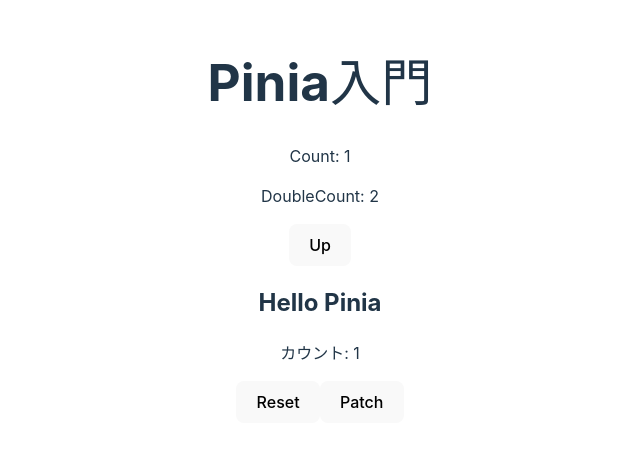
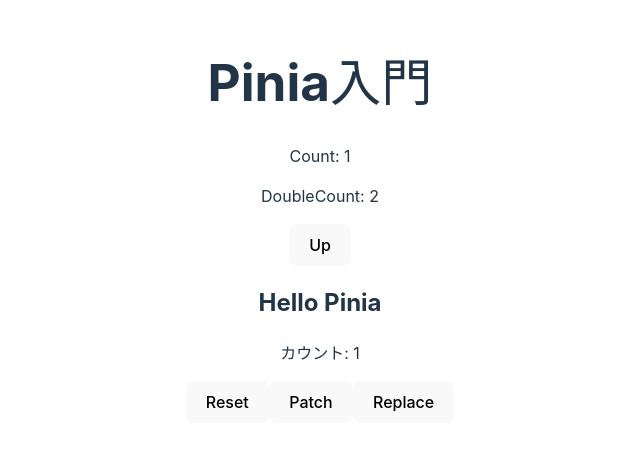
Before and after one commit to Bear29ers/primer-vue, a Vue app in the folder 07_pinia/: page / in a window 1280 px wide. Shown: the part 179-630 px from the top of the page, without its empty margins (320-960 px from the left). Built offline with nearby package versions, Linux system fonts and the light colour scheme.

Commit message:
feat: :sparkles: $stateでのReplace

```diff
--- a/07_pinia/src/components/HelloPinia.vue
+++ b/07_pinia/src/components/HelloPinia.vue
@@ -18,6 +18,17 @@
   });
    */
 };
+
+// $stateに値を設定することで指定したプロパティの値にすべて取り替えることができる
+const replace = () => {
+  counter.$state = {
+    count: 100,
+    count2: 200,
+    user: {
+      name: 'Jane Doe',
+    },
+  };
+};
 </script>
 
 <template>
@@ -26,4 +37,5 @@
   <!-- $resetメソッドにより初期値にリセット -->
   <button @click="counter.$reset">Reset</button>
   <button @click="patch">Patch</button>
+  <button @click="replace">Replace</button>
 </template>
```
